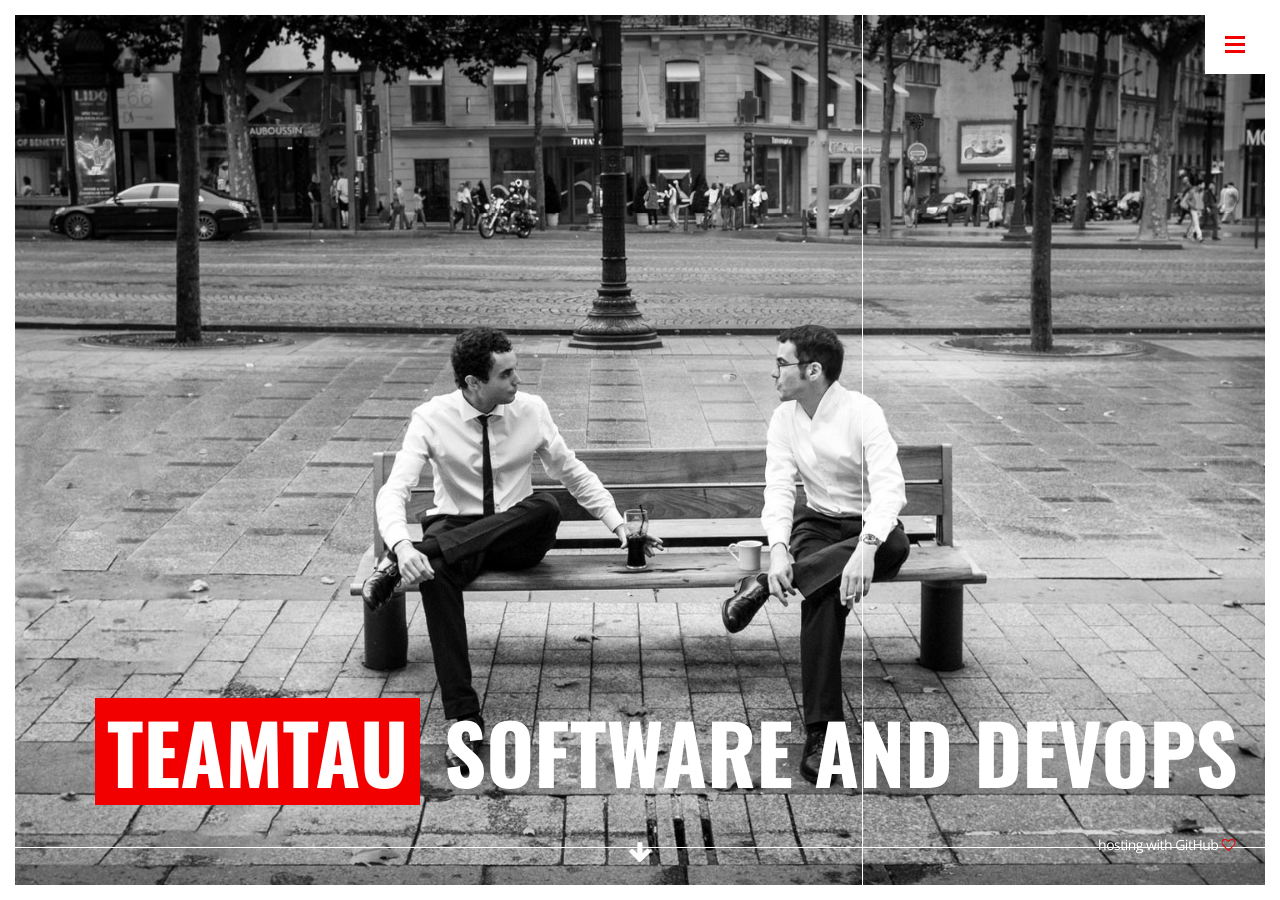
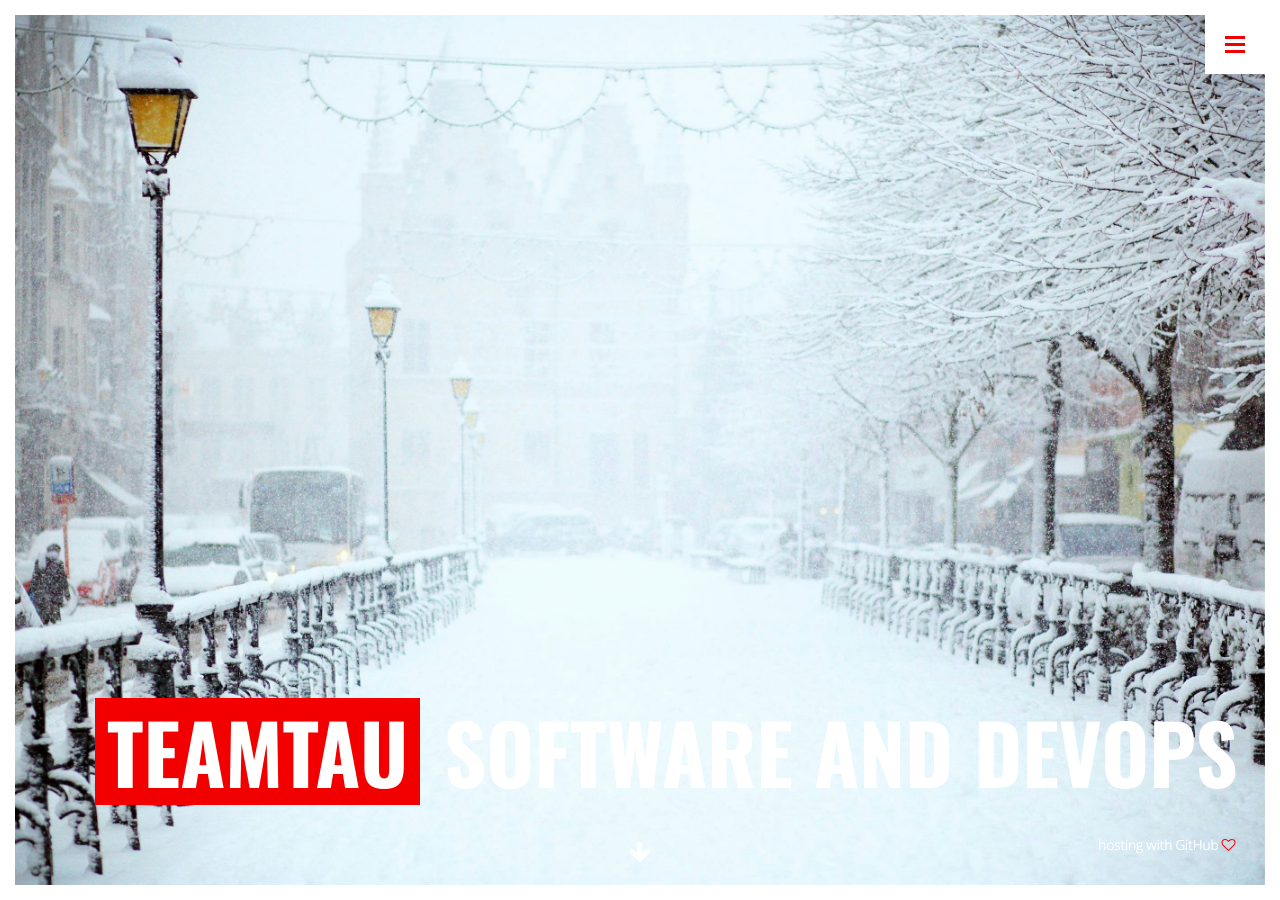
Before and after one commit to teamtau/teamtau.github.io, a Jekyll site: the page built from index.html, in a window 1280 px wide and 900 px high. Built offline with Jekyll 4.4.1, drawn with Linux system fonts in a browser that asks for light colours; some web fonts are replaced.

Commit message:
update lead text

```diff
--- a/index.html
+++ b/index.html
@@ -8,7 +8,7 @@ layout: default
 <section id="section-intro" class="intro-parallax full-height">
 
     <!-- Element background image (parallax) -->
-    <div class="full-cover intro-parallax-image bg-image" style="background-image: url(assets/img/intro/slider/intro-slide-bg-3.jpg);"></div>
+    <div class="full-cover intro-parallax-image bg-image" style="background-image: url(assets/img/intro/slider/intro-slide-bg-6.jpg);"></div>
 
     <!-- Element cover -->
     <div class="cover"></div>
@@ -17,7 +17,6 @@ layout: default
     <div class="intro-caption intro-parallax-caption text-white">
         <h1>
             <span class="bg-main text-white">Teamtau</span> software and devops
-
         </h1>
         <p></p>
     </div>
```
